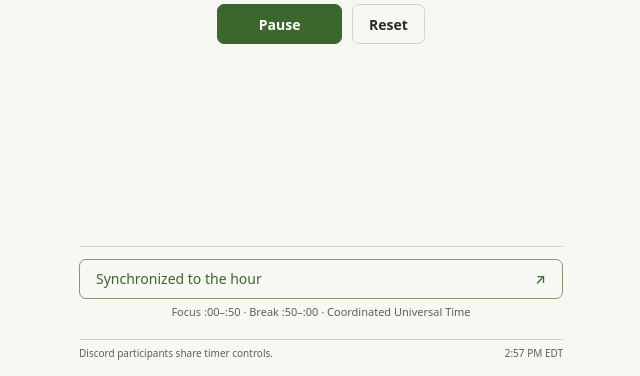
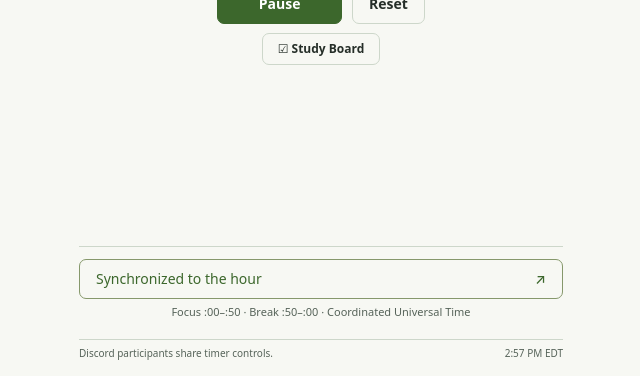
Before and after one commit to Pancreas-Pratik/pomodoro-hourly-sync, a website: page docs/index.html in a window 1280 px wide. Shown: the part 424-800 px from the top of the page, without its empty margins (319-959 px from the left). Drawn offline with Linux system fonts and the light colour scheme.

Commit message:
Add script tag for study.js module

```diff
--- a/docs/index.html
+++ b/docs/index.html
@@ -82,5 +82,7 @@
   <p id="message" role="status" aria-live="polite"></p>
   <footer><span>Discord participants share timer controls.</span><span id="clock"></span></footer>
 </main>
+
+<script type="module" src="./study.js?v=1"></script>
 </body>
 </html>
```
